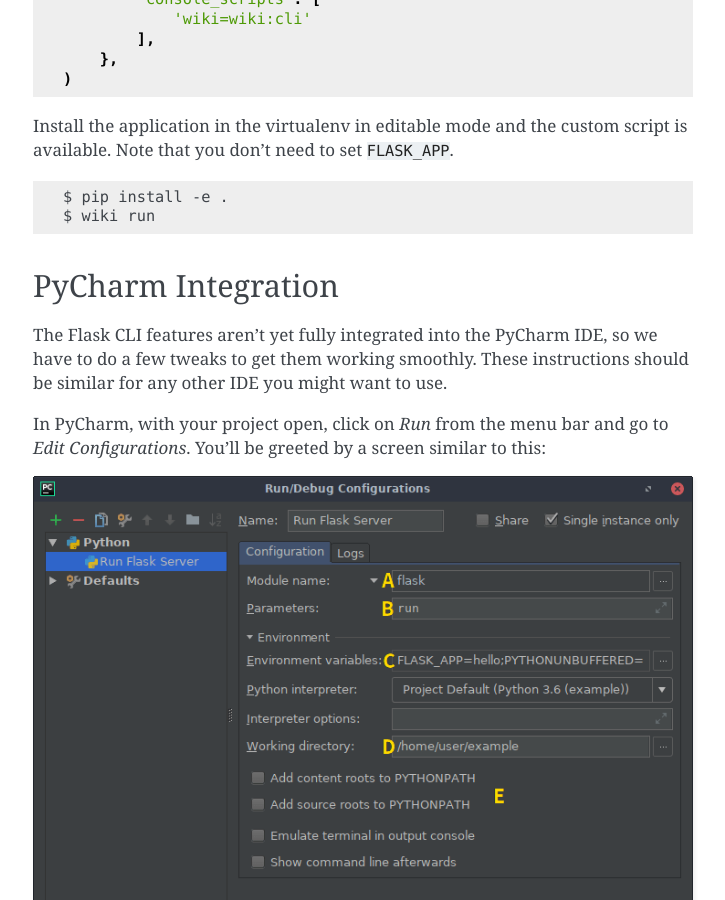
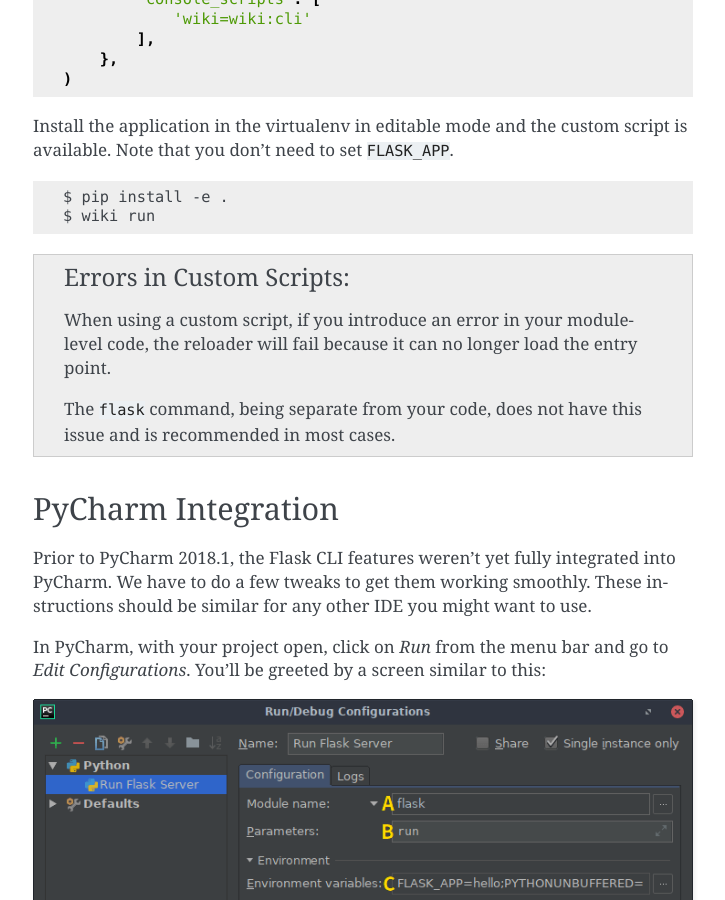
Before and after one commit to skybear308/flask, a Sphinx documentation site: the page built from docs/cli.rst, in a window 1280 px wide and 900 px high, scrolled down 6894 px. Shown: the whole window, without its empty margins (387-1112 px from the left). Built offline with Sphinx 7.4.7, drawn with Linux system fonts in a browser that asks for light colours.

Commit message:
add note about syntax errors in custom scripts mention pycharm version support

```diff
--- a/docs/cli.rst
+++ b/docs/cli.rst
@@ -355,15 +355,25 @@ script is available. Note that you don't need to set ``FLASK_APP``. ::
     $ pip install -e .
     $ wiki run
 
+.. admonition:: Errors in Custom Scripts
+
+    When using a custom script, if you introduce an error in your
+    module-level code, the reloader will fail because it can no longer
+    load the entry point.
+
+    The ``flask`` command, being separate from your code, does not have
+    this issue and is recommended in most cases.
+
 .. _console script: https://packaging.python.org/tutorials/distributing-packages/#console-scripts
 
 
 PyCharm Integration
 -------------------
 
-The Flask CLI features aren't yet fully integrated into the PyCharm IDE,
-so we have to do a few tweaks to get them working smoothly. These
-instructions should be similar for any other IDE you might want to use.
+Prior to PyCharm 2018.1, the Flask CLI features weren't yet fully
+integrated into PyCharm. We have to do a few tweaks to get them working
+smoothly. These instructions should be similar for any other IDE you
+might want to use.
 
 In PyCharm, with your project open, click on *Run* from the menu bar and
 go to *Edit Configurations*. You'll be greeted by a screen similar to
```
